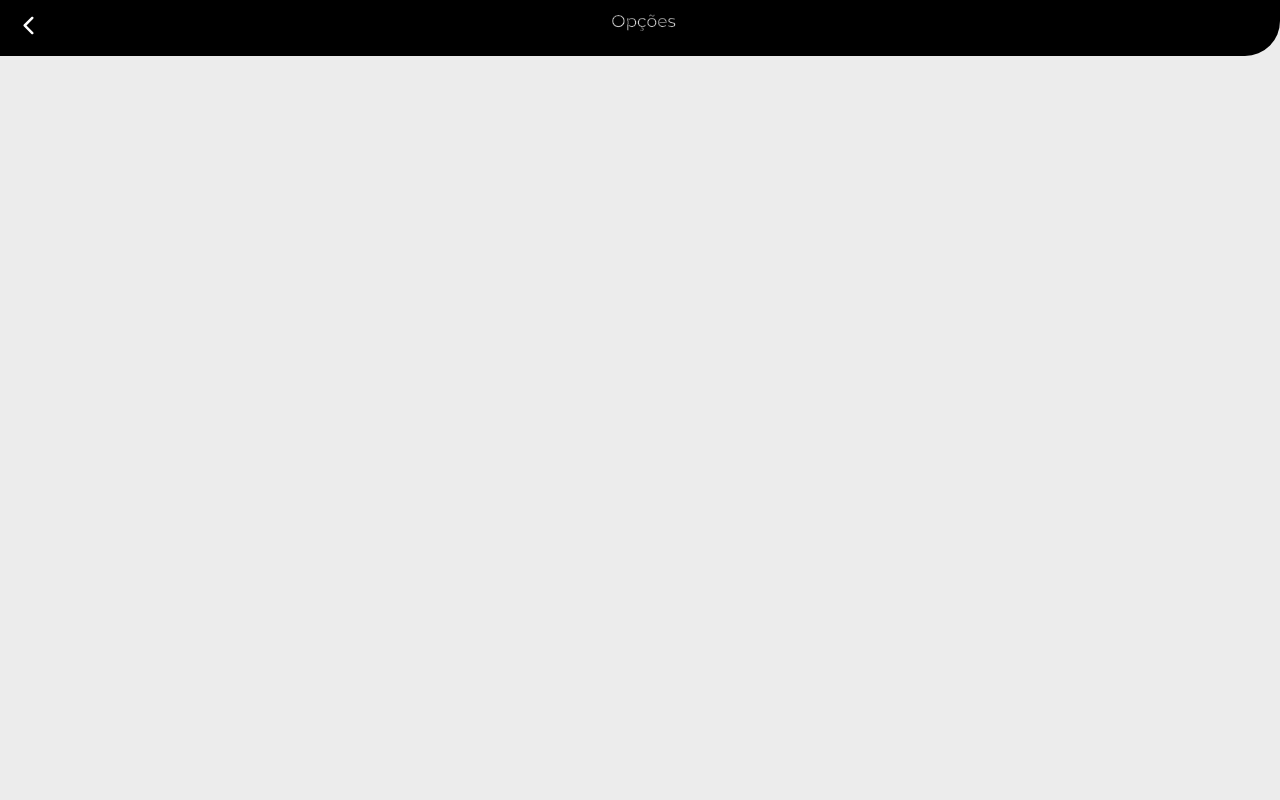
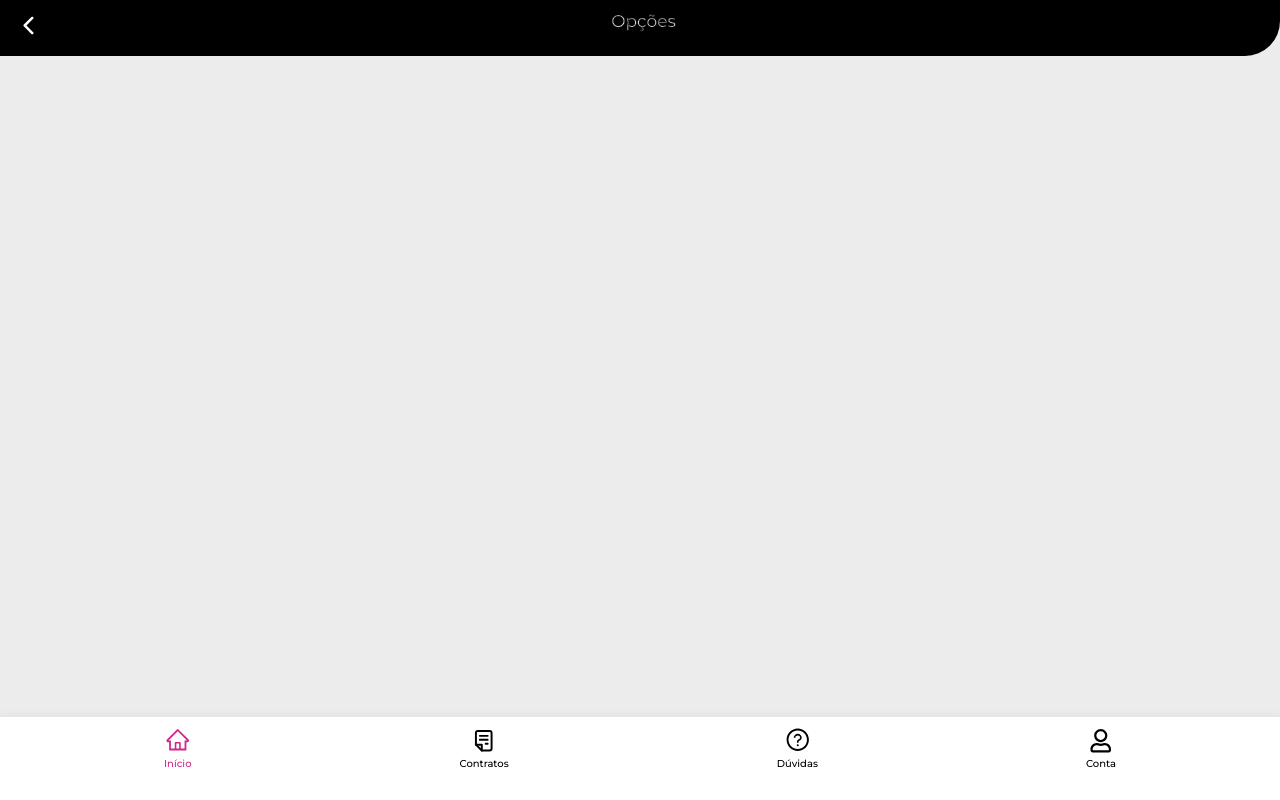
Before and after one commit to KlaussVP/Desafio_Meu_Tudo, a React app: page /result in a window 1280 px wide. Built offline with nearby package versions, Linux system fonts and the light colour scheme.

Commit message:
feat: footer general logic and layout

```diff
--- a/src/App.js
+++ b/src/App.js
@@ -8,6 +8,7 @@ import {
 import { DataProvider } from "./contexts/DataContext";
 import AppBar from "./components/AppBar";
 import Home from "./pages/Home";
+import Footer from "./components/Footer";
 
 export default function App() {
   return (
@@ -26,6 +27,7 @@ export default function App() {
             <></>
           </Route>
         </Switch>
+        <Footer />
       </Router>
     </DataProvider>
   );
--- a/src/components/AppBar/HomeHeader/styles.js
+++ b/src/components/AppBar/HomeHeader/styles.js
@@ -14,6 +14,9 @@ const HeaderContainer = styled.header`
 
   .bell-icon {
     align-self: flex-start;
+    font-size: 23px;
+    margin-top: 9px;
+    margin-right: 5px;
   }
 
   .expand {
--- /dev/null
+++ b/src/components/Footer/index.js
@@ -0,0 +1,59 @@
+import React, { useState } from "react";
+import { FooterContainer, MenuOption } from "./styles";
+import { AiOutlineHome, AiOutlineQuestionCircle } from "react-icons/ai";
+import { FiFileText } from "react-icons/fi";
+import { FaRegUser } from "react-icons/fa";
+
+export default function Footer() {
+  const [selectHome, setSelectHome] = useState(true);
+  const [selectContracts, setSelectContracts] = useState(false);
+  const [selectDoubts, setSelectDoubts] = useState(false);
+  const [selectAccount, setSelectAccount] = useState(false);
+
+  function selection(classList) {
+    for (let i = 0; i < classList.length; i++) {
+      if (classList[i] === "selHome") {
+        setSelectHome(true);
+        setSelectContracts(false);
+        setSelectDoubts(false);
+        setSelectAccount(false);
+      } else if (classList[i] === "selContracts") {
+        setSelectHome(false);
+        setSelectContracts(true);
+        setSelectDoubts(false);
+        setSelectAccount(false);
+      } else if (classList[i] === "selDoubts") {
+        setSelectHome(false);
+        setSelectContracts(false);
+        setSelectDoubts(true);
+        setSelectAccount(false);
+      } else if (classList[i] === "selAccount") {
+        setSelectHome(false);
+        setSelectContracts(false);
+        setSelectDoubts(false);
+        setSelectAccount(true);
+      }
+    }
+  }
+
+  return (
+    <FooterContainer>
+      <MenuOption isSelected={selectHome} onClick={(e) => selection(e.target.classList)} className="selHome">
+        <AiOutlineHome className="home icon selHome"/>
+        <p className="selHome">Início</p>
+      </MenuOption>
+      <MenuOption isSelected={selectContracts} onClick={(e) => selection(e.target.classList)} className="selContracts">
+        <FiFileText className="contracts icon selContracts"/>
+        <p className="selContracts">Contratos</p>
+      </MenuOption>
+      <MenuOption isSelected={selectDoubts} onClick={(e) => selection(e.target.classList)} className="selDoubts">
+        <AiOutlineQuestionCircle className="doubts icon selDoubts"/>
+        <p className="selDoubts">Dúvidas</p>
+      </MenuOption>
+      <MenuOption isSelected={selectAccount} onClick={(e) => selection(e.target.classList)} className="selAccount">
+        <FaRegUser className="account icon selAccount"/>
+        <p className="selAccount">Conta</p>
+      </MenuOption>
+    </FooterContainer>
+  );
+}
--- /dev/null
+++ b/src/components/Footer/styles.js
@@ -0,0 +1,49 @@
+import styled from "styled-components";
+
+const FooterContainer = styled.footer`
+  height: 83px;
+  width: 100%;
+  display: flex;
+  justify-content: space-around;
+  align-items: flex-start;
+  padding: 10px 30px 30px;
+  background: #FFF;
+  position: fixed;
+  bottom: 0;
+  box-shadow: 0 -3px 6px #B8B8B824;
+`;
+
+const MenuOption = styled.div`
+  display: flex;
+  flex-direction: column;
+  justify-content: space-between;
+  align-items: center;
+  color: ${({ isSelected }) => isSelected ? "#D22688" : "#000000"};
+
+  .contracts {
+    transform: rotate(180deg);
+  }
+
+  .icon {
+    margin-top: 2px;
+    margin-bottom: 4.5px;
+    font-size: 23.5px;
+    font-weight: 600;
+  }
+
+  .home, .doubts {
+    font-size: 25.5px;
+    margin-top: 0;
+  }
+
+  p {
+    font-size: 10px;
+    line-height: 13px;
+    font-weight: 500;
+  }
+`;
+
+export {
+  FooterContainer,
+  MenuOption
+};
```
